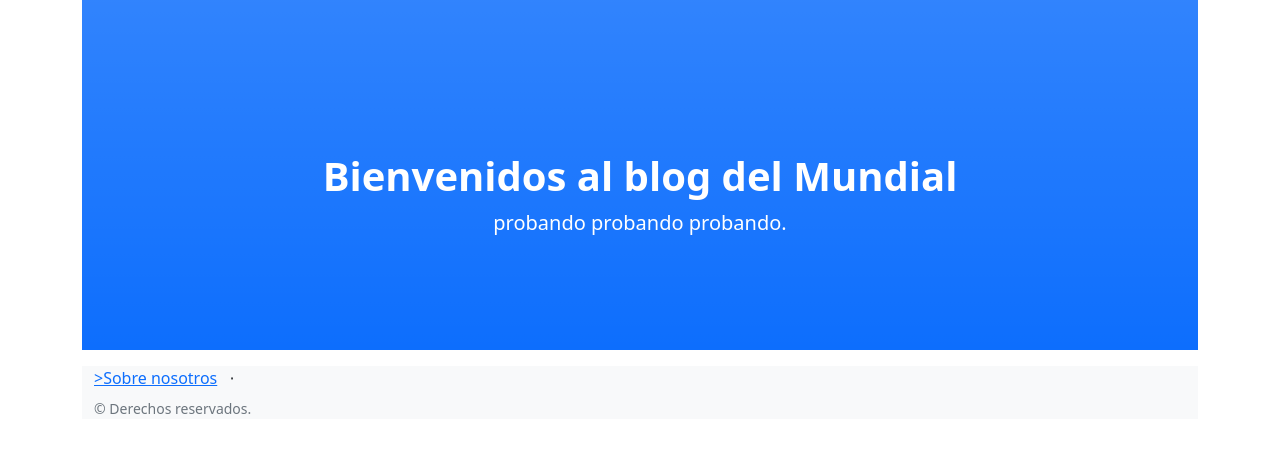
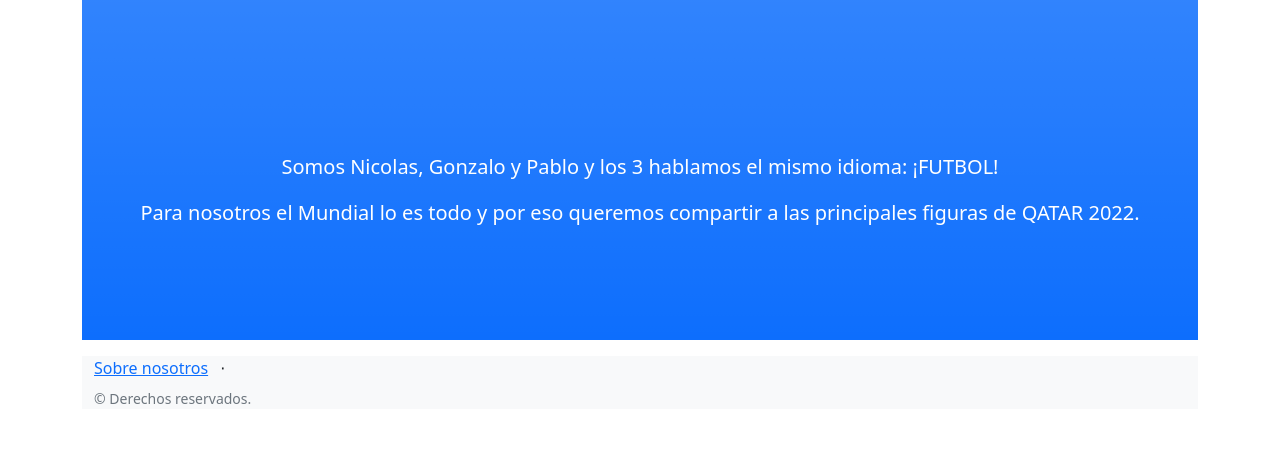
Before and after one commit to nicosangui/Entrega1-Acerbi-SanguinettiParodi-PontesDosSantos-, a Django app: page /sobre-nosotros/ in a window 1280 px wide. Shown: the part 56-509 px from the top of the page. Run offline with Django 4.2, Linux system fonts and the light colour scheme; some libraries are stand-ins or nearby versions.

Commit message:
finalizacion de about y readme

```diff
--- a/Home/templates/Home/sobre_nosotros.html
+++ b/Home/templates/Home/sobre_nosotros.html
@@ -6,8 +6,9 @@
 <!-- Masthead-->
 <header class="bg-primary bg-gradient text-white">
     <div class="container px-4 text-center">
-        <h1 class="fw-bolder">Bienvenidos al blog del Mundial</h1>
-        <p class="lead">probando probando probando.</p>
+            <p class="lead">Somos Nicolas, Gonzalo y Pablo y los 3 hablamos el mismo idioma: ¡FUTBOL! </p>
+            <p class="lead"> Para nosotros el Mundial lo es todo y por eso queremos compartir a las principales figuras de QATAR 2022.
+        </p>
     </div>
 </header>
 
--- a/Home/templates/padres/base.html
+++ b/Home/templates/padres/base.html
@@ -41,7 +41,7 @@
                 <div class="row">
                     <div class="col-lg-6 h-100 text-center text-lg-start my-auto">
                         <ul class="list-inline mb-2">
-                            <li class="list-inline-item"><a href={% url 'sobre_nosotros' %}>>Sobre nosotros</a></li>
+                            <li class="list-inline-item"><a href={% url 'sobre_nosotros' %}>Sobre nosotros</a></li>
                             <li class="list-inline-item">⋅</li>
                         </ul>
                         <p class="text-muted small mb-4 mb-lg-0">&copy; Derechos reservados.</p>
```
Also changed, not shown: README.md.
